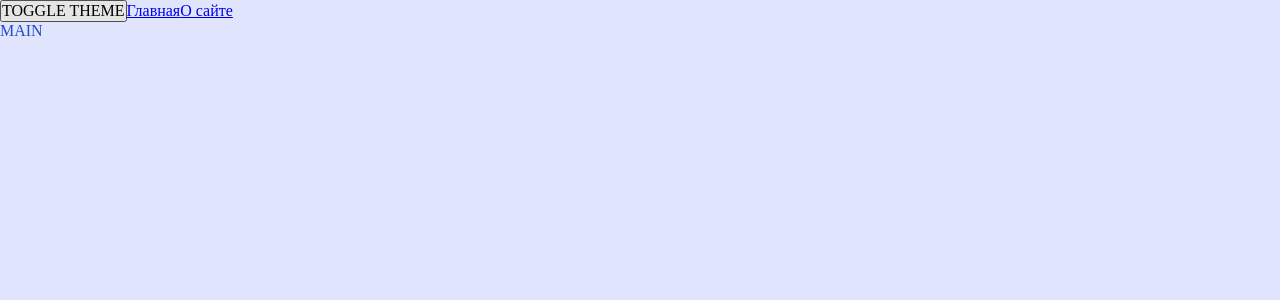
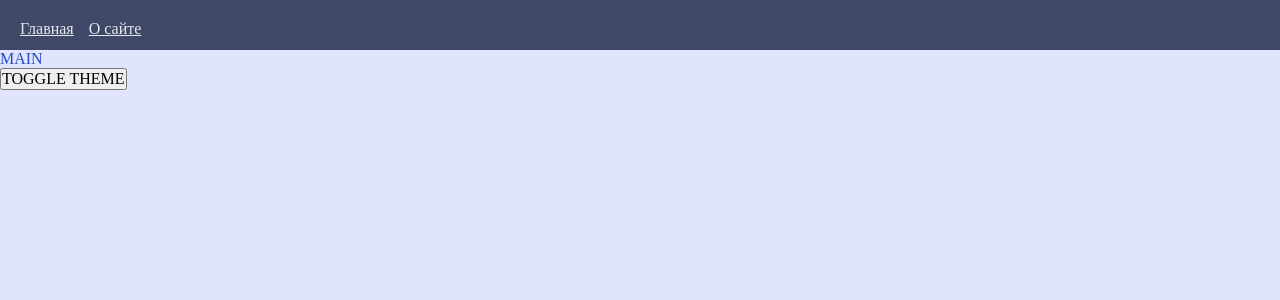
Before and after one commit to AlekseiCherenkevich/prod-app, a React app: page / in a window 1280 px wide. Shown: the top 300 px of the page. Built offline with nearby package versions, Linux system fonts and the light colour scheme.

Commit message:
feat: add Navbar and AppLink

```diff
--- a/src/app/App.tsx
+++ b/src/app/App.tsx
@@ -1,9 +1,9 @@
 import React from 'react';
 import './styles/index.scss'
-import {Link} from "react-router-dom";
 import {classNames} from 'shared/lib/classNames/classNames';
 import {useTheme} from './providers/ThemeProvider';
 import {AppRouter} from "app/providers/router";
+import {Navbar} from 'widgets/Navbar';
 
 
 const App = () => {
@@ -11,10 +11,9 @@
 
   return (
     <div className={classNames('app', {}, [theme])}>
+      <Navbar/>
+      <AppRouter/>
       <button onClick={toggleTheme}>TOGGLE THEME</button>
-      <Link to={'/'}>Главная</Link>
-      <Link to={'/about'}>О сайте</Link>
-      <AppRouter/>
     </div>
   );
 };
--- a/src/app/styles/themes/dark.scss
+++ b/src/app/styles/themes/dark.scss
@@ -1,8 +1,12 @@
 .app.dark {
 
   --bg-color: #3f4866;
+  --inverted-bg-color: #e0e4fc;
 
   --primary-color: #e6e8ef;
   --secondary-color: #9ef6e7;
 
+  --inverted-primary-color: #244cc7;
+  --inverted-secondary-color: #25a38b;
+
 }
--- a/src/app/styles/themes/light.scss
+++ b/src/app/styles/themes/light.scss
@@ -1,8 +1,12 @@
 .app.light {
 
   --bg-color: #e0e4fc;
+  --inverted-bg-color: #3f4866;
 
   --primary-color: #244cc7;
   --secondary-color: #25a38b;
 
+  --inverted-primary-color: #e6e8ef;
+  --inverted-secondary-color: #9ef6e7;
+
 }
--- a/src/app/styles/variables/global.scss
+++ b/src/app/styles/variables/global.scss
@@ -8,4 +8,6 @@
   --font-size-l: 24px;
   --font-line-l: 32px;
   --font-l: var(--font-size-l) / var(--font-line-l) / var(--font-family-main);
+
+  --navbar-height: 50px
 }
--- a/src/app/types/global.d.ts
+++ b/src/app/types/global.d.ts
@@ -1,7 +1,7 @@
-declare module '*.css' {
+declare module '*.scss' {
   interface IClassNames {
     [className: string]: string
   }
   const classNames: IClassNames;
-  export = classNames
+  export = classNames;
 }
--- a/src/shared/lib/classNames/classNames.ts
+++ b/src/shared/lib/classNames/classNames.ts
@@ -1,9 +1,13 @@
 
 type Mods = Record<string, string| boolean>
 
-export function classNames(cls: string, mods: Mods, additional: string[]): string {
-  return [cls, ...Object.entries(mods)
+export function classNames(cls: string, mods: Mods = {}, additional: string[] = []): string {
+  return [
+    cls,
+    ...additional.filter(Boolean),
+    ...Object.entries(mods)
     .filter(([className, value]) => Boolean(value))
-    .map(([className, value])=>className), ...additional]
+    .map(([className, value])=>className),
+  ]
     .join(' ')
 }
--- /dev/null
+++ b/src/shared/ui/AppLink/AppLink.module.scss
@@ -0,0 +1,11 @@
+.AppLink {
+  color: var(--primary-color)
+}
+
+.primary {
+  color: var(--primary-color)
+}
+
+.secondary {
+  color: var(--inverted-primary-color)
+}
--- /dev/null
+++ b/src/shared/ui/AppLink/AppLink.tsx
@@ -0,0 +1,28 @@
+import React, {FC} from 'react';
+import {classNames} from "shared/lib/classNames/classNames";
+import cls from './AppLink.module.scss'
+import {Link, LinkProps} from "react-router-dom";
+
+export enum AppLinkTheme {
+  PRIMARY = 'primary',
+  SECONDARY = 'secondary'
+}
+
+interface AppLinkProps extends LinkProps{
+  className?: string
+  theme?: AppLinkTheme
+}
+
+export const AppLink: FC<AppLinkProps> = (props) => {
+  const {to, children, className, theme = AppLinkTheme.PRIMARY, ...otherProps} = props
+
+  return (
+    <Link
+      to={to}
+      className={classNames(cls.AppLink, {}, [className, cls[theme]])}
+      {...otherProps}
+    >
+      {children}
+    </Link>
+  );
+};
--- /dev/null
+++ b/src/widgets/Navbar/index.ts
@@ -0,0 +1 @@
+export {Navbar} from './ui/Navbar'
--- /dev/null
+++ b/src/widgets/Navbar/ui/Navbar.module.scss
@@ -0,0 +1,17 @@
+.Navbar {
+  width: 100%;
+  height: var(--navbar-height);
+  background-color: var(--inverted-bg-color);
+
+  display: flex;
+  align-content: center;
+  padding: 20px;
+}
+
+.mainLink {
+  margin-right: 15px;
+}
+
+.links {
+  margin-right: auto;
+}
--- /dev/null
+++ b/src/widgets/Navbar/ui/Navbar.tsx
@@ -0,0 +1,19 @@
+import React, {FC} from 'react';
+import {classNames} from "shared/lib/classNames/classNames";
+import cls from './Navbar.module.scss'
+import {AppLink, AppLinkTheme} from "shared/ui/AppLink/AppLink";
+
+interface NavbarProps {
+  className?: string
+}
+
+export const Navbar: FC<NavbarProps> = ({className}) => {
+  return (
+    <div className={classNames(cls.Navbar, {}, [className])}>
+      <div className={cls.links}>
+        <AppLink to={'/'} theme={AppLinkTheme.SECONDARY} className={cls.mainLink}>Главная</AppLink>
+        <AppLink to={'/about'} theme={AppLinkTheme.SECONDARY}>О сайте</AppLink>
+      </div>
+    </div>
+  );
+};
```
